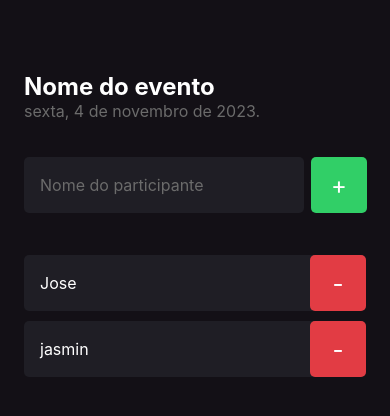
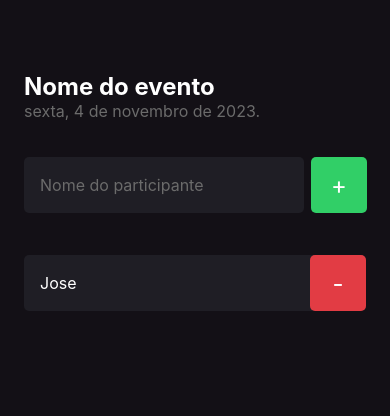
Before and after one commit to jose-rgb/imhere, a React Native app: screen / in a window 390 px wide. Shown: the top 416 px of the page. Built offline with nearby package versions, Linux system fonts and the light colour scheme.

Commit message:
repassando function ao componente

```diff
--- a/src/components/Participant/index.tsx
+++ b/src/components/Participant/index.tsx
@@ -3,16 +3,17 @@
 
 type Props = {
     name: string;
+    onRemove: () => void;
 }
 
-export function Participant({ name }: Props) {
+export function Participant({ name, onRemove }: Props) {
     return(
         <View style={styles.container}>
             <Text  style={styles.name}>
                 {name}
             </Text>
 
-            <TouchableOpacity style={styles.button} >
+            <TouchableOpacity style={styles.button} onPress={onRemove} >
                     <Text style={styles.buttonText}>
                         -
                     </Text>
--- a/src/screens/Home/index.tsx
+++ b/src/screens/Home/index.tsx
@@ -7,6 +7,10 @@
 export default function Home() {
 
     function handleParticipantAdd() {
+
+    }
+
+    function handleParticipantRemove() {
 
     }
 
@@ -35,8 +39,7 @@
                 </TouchableOpacity>
             </View>
 
-            <Participant name="Jose" />
-            <Participant name="jasmin"/>
+            <Participant name="Jose" onRemove={handleParticipantRemove}/>
 
         </View>
     )
```
